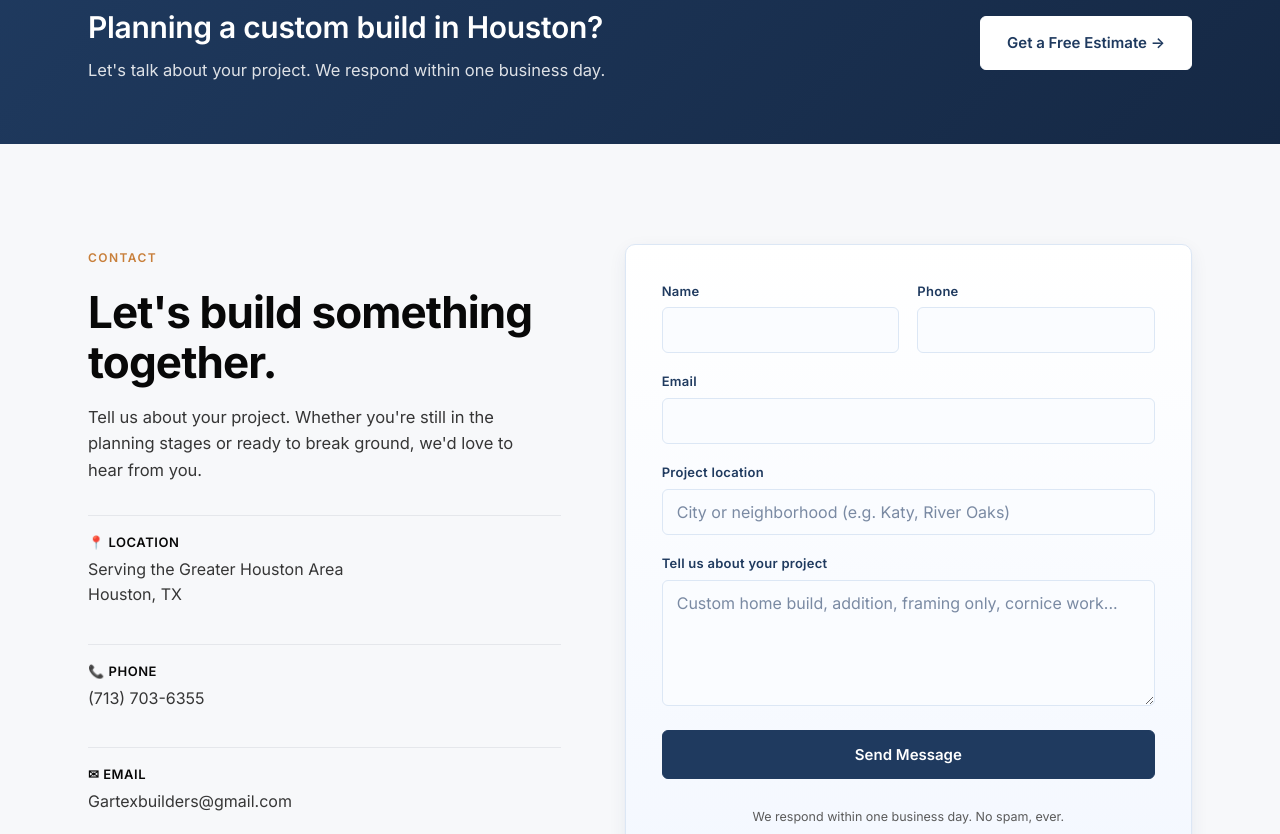
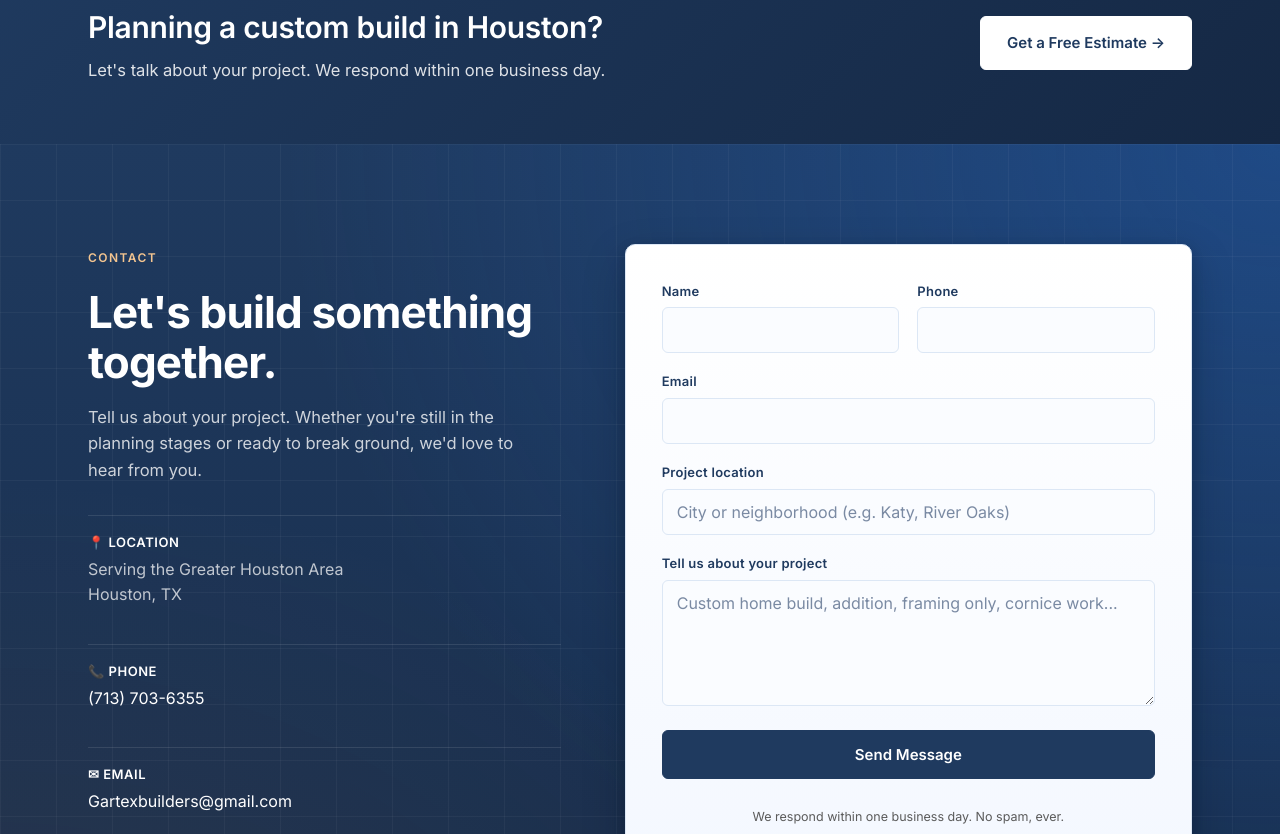
Before and after one commit to anndygarcia/gartex, a plain HTML site: page index.html in a window 1280 px wide. Shown: the part 5453-6287 px from the top of the page. Drawn offline with Linux system fonts and the light colour scheme.

Commit message:
Contact section: navy gradient backdrop with blueprint grid overlay + radial blue/gold glows; bump form card shadow so it pops on dark bg; bump CSS ?v=mbcta1 → ?v=contact1

```diff
--- a/index.html
+++ b/index.html
@@ -179,7 +179,7 @@
   }
   </script>
 
-  <link rel="stylesheet" href="styles.css?v=mbcta1">
+  <link rel="stylesheet" href="styles.css?v=contact1">
 </head>
 <body>
 
--- a/styles.css
+++ b/styles.css
@@ -867,8 +867,44 @@ html, body {
 
 /* ===== Contact ===== */
 .contact {
-  background: var(--color-surface);
-}
+  /* Navy gradient backdrop behind the form — uses the same brand navy
+     (#1f3a5f → #0e1623) as the cta-band and footer so the form section
+     reads as part of one cohesive palette. The form card itself stays
+     white on top so the fields stay legible. */
+  background:
+    radial-gradient(ellipse at top right, rgba(31, 107, 214, 0.32) 0%, transparent 55%),
+    radial-gradient(ellipse at bottom left, rgba(200, 127, 58, 0.12) 0%, transparent 50%),
+    linear-gradient(180deg, var(--color-primary) 0%, var(--color-primary-dark) 100%);
+  color: #ffffff;
+  position: relative;
+  overflow: hidden;
+}
+.contact::before {
+  /* Subtle blueprint grid pattern overlay — nods to construction plans
+     without competing with the form. */
+  content: '';
+  position: absolute;
+  inset: 0;
+  background-image:
+    linear-gradient(rgba(255,255,255,0.04) 1px, transparent 1px),
+    linear-gradient(90deg, rgba(255,255,255,0.04) 1px, transparent 1px);
+  background-size: 56px 56px;
+  pointer-events: none;
+}
+.contact > .container { position: relative; z-index: 1; }
+/* On the navy backdrop, the eyebrow + section-title read in white */
+.contact .eyebrow { color: #f4c590; }
+.contact .section-title { color: #ffffff; }
+.contact .contact-info > p { color: rgba(255,255,255,0.78); }
+/* Contact list items: translucent divider lines so they read on navy */
+.contact .contact-item { border-top-color: rgba(255,255,255,0.10); }
+.contact .contact-item:last-child { border-bottom-color: rgba(255,255,255,0.10); }
+.contact .contact-item strong { color: #ffffff; }
+.contact .contact-item span { color: rgba(255,255,255,0.72); }
+.contact .contact-item a { color: #ffffff; }
+.contact .contact-item a:hover { color: var(--color-accent); border-bottom-color: var(--color-accent); }
+/* Form labels stay navy on the white card (already covered by the
+   .contact-form rule), so no change needed there. */
 
 .contact-grid {
   display: grid;
@@ -966,11 +1002,10 @@ html, body {
   display: flex;
   flex-direction: column;
   gap: 18px;
-  /* Blue-tinted shadow instead of neutral gray — keeps the navy
-     palette consistent across cards. */
+  /* Stronger shadow on the navy backdrop so the white card pops. */
   box-shadow:
-    0 1px 2px rgba(31, 58, 95, 0.04),
-    0 6px 18px rgba(31, 58, 95, 0.07);
+    0 4px 12px rgba(8, 16, 28, 0.18),
+    0 16px 40px rgba(8, 16, 28, 0.25);
 }
 
 .form-row {
```
Also changed, not shown: cornice-houston/index.html (+1 -1 lines), custom-home-builds-houston/index.html (+1 -1 lines), framing-houston/index.html (+1 -1 lines).
